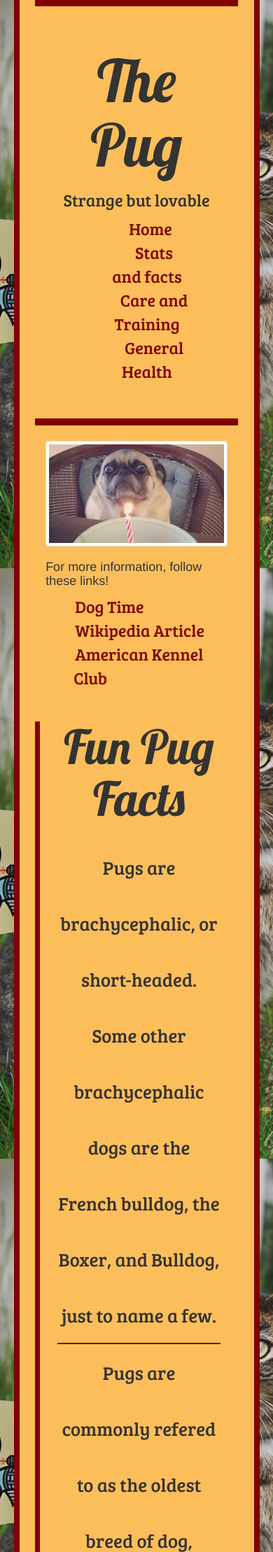
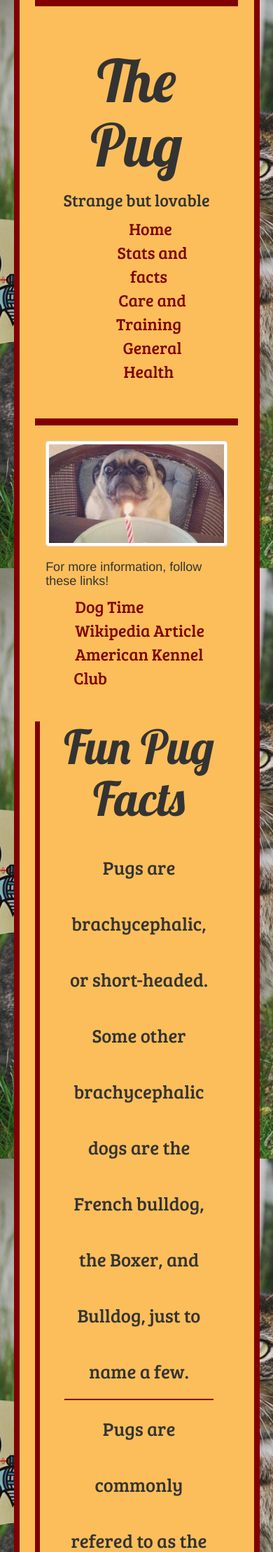
Before and after one commit to jeh26033/Pugs-Page, a PHP site: page /stats.html in a window 390 px wide. Shown: the part 32-2250 px from the top of the page at 70% size. Run offline with PHP 8.4, Linux system fonts and the light colour scheme; some libraries are stand-ins or nearby versions.

Commit message:
finishing touches
Ready for final Deploy

```diff
--- a/assets/style.css
+++ b/assets/style.css
@@ -7,16 +7,6 @@ body{
 
 }
 
-@media (max-width: 500px){
-	.container-fluid{
-		width: 100%;
-
-	}
-
-	nav{
-		height:6em;
-	}
-}
 
 .text{
 	line-height: 2;
@@ -99,7 +89,7 @@ nav{
 }
 nav ul a{
 
-	padding: 10px;
+	padding: 5px;
 	text-align: center;
 
 
@@ -118,6 +108,10 @@ a:hover{
 ul{
 	list-style-type: none;
 }
+
+ul li {
+
+}
 .stats{
 	font-size:1.1vw;
 	overflow: auto;
@@ -133,6 +127,7 @@ ul{
 }
 
 #list{
+	margin: 10px;
 	font-size: 20pt;
 	list-style: none;
 	line-height: 3;
```
